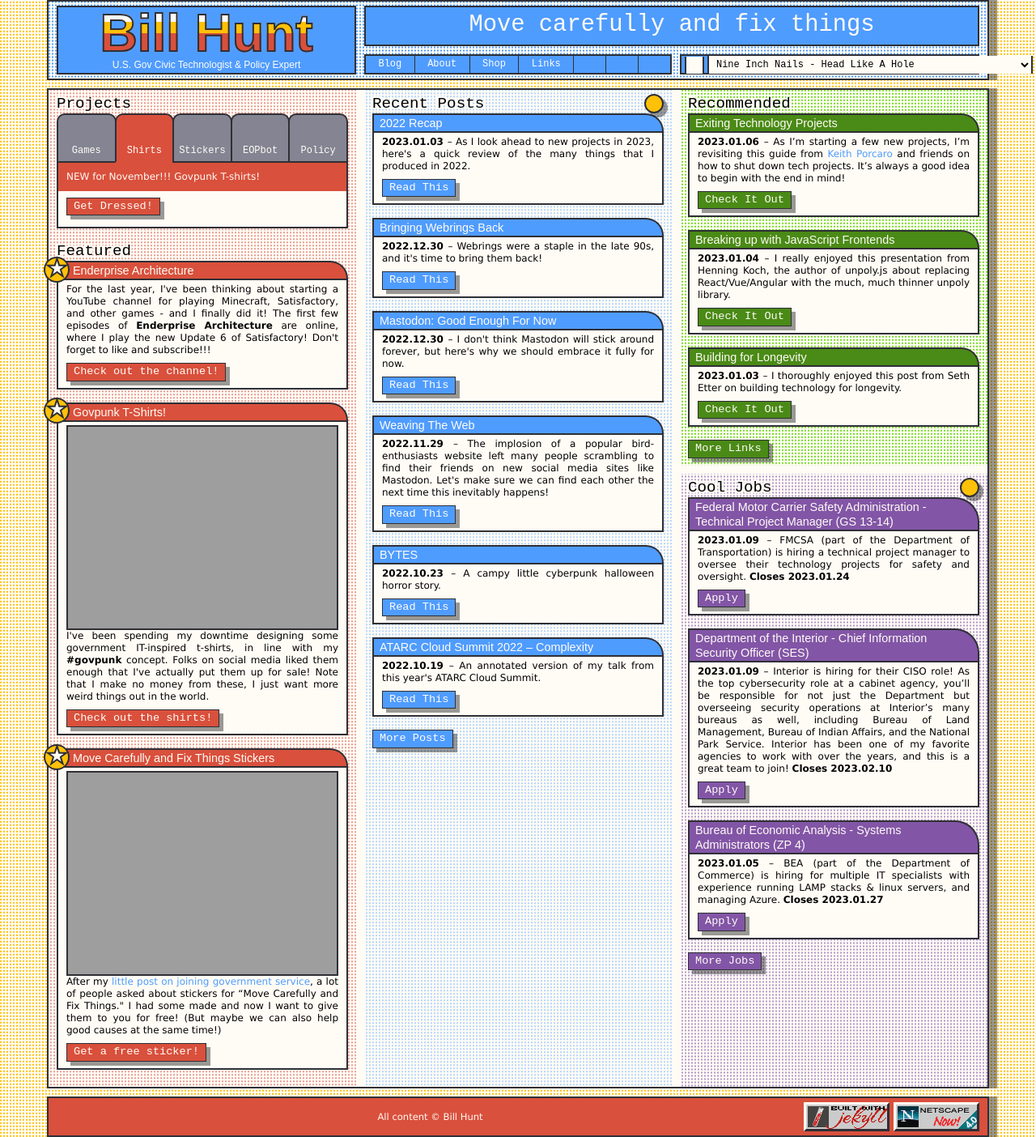
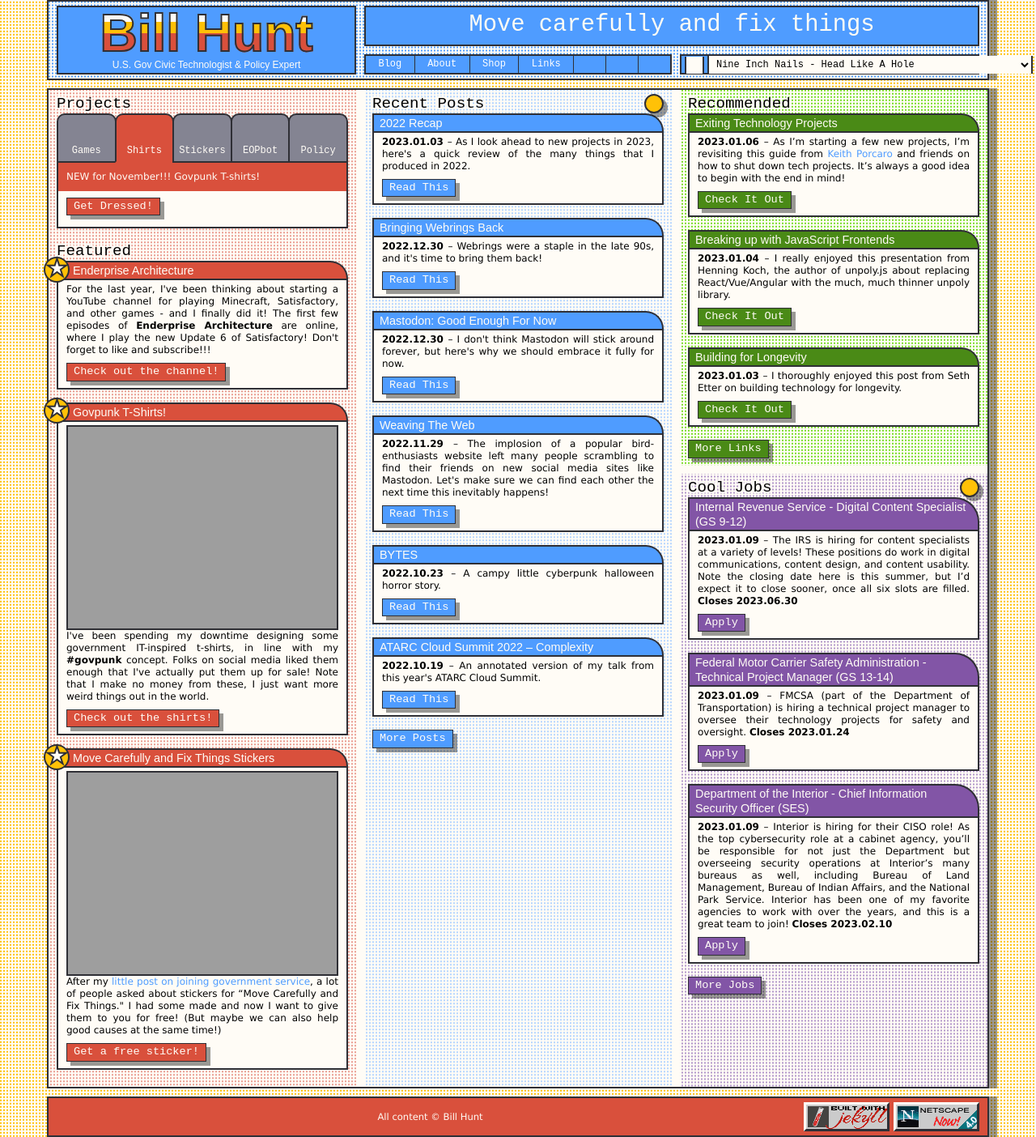
Before and after one commit to krusynth/billhunt.dev, a Jekyll site: the page built from index.md, in a window 1280 px wide. Shown: the whole page at 81% size. Built offline with Jekyll 4.4.1, drawn with Linux system fonts in a browser that asks for light colours; some web fonts are replaced.

Commit message:
Update jobs.

```diff
--- a/_data/jobs.yml
+++ b/_data/jobs.yml
@@ -1,3 +1,9 @@
+- title: Internal Revenue Service - Digital Content Specialist (GS 9-12)
+  url: https://www.usajobs.gov/job/696403900
+  date: 2023-01-09
+  closes: 2023-06-30
+  content: The IRS is hiring for content specialists at a variety of levels! These positions do work in digital communications, content design, and content usability. Note the closing date here is this summer, but I'd expect it to close sooner, once all six slots are filled.
+
 - title: Federal Motor Carrier Safety Administration - Technical Project Manager (GS 13-14)
   url: https://www.usajobs.gov/job/698631900
   date: 2023-01-09
```
